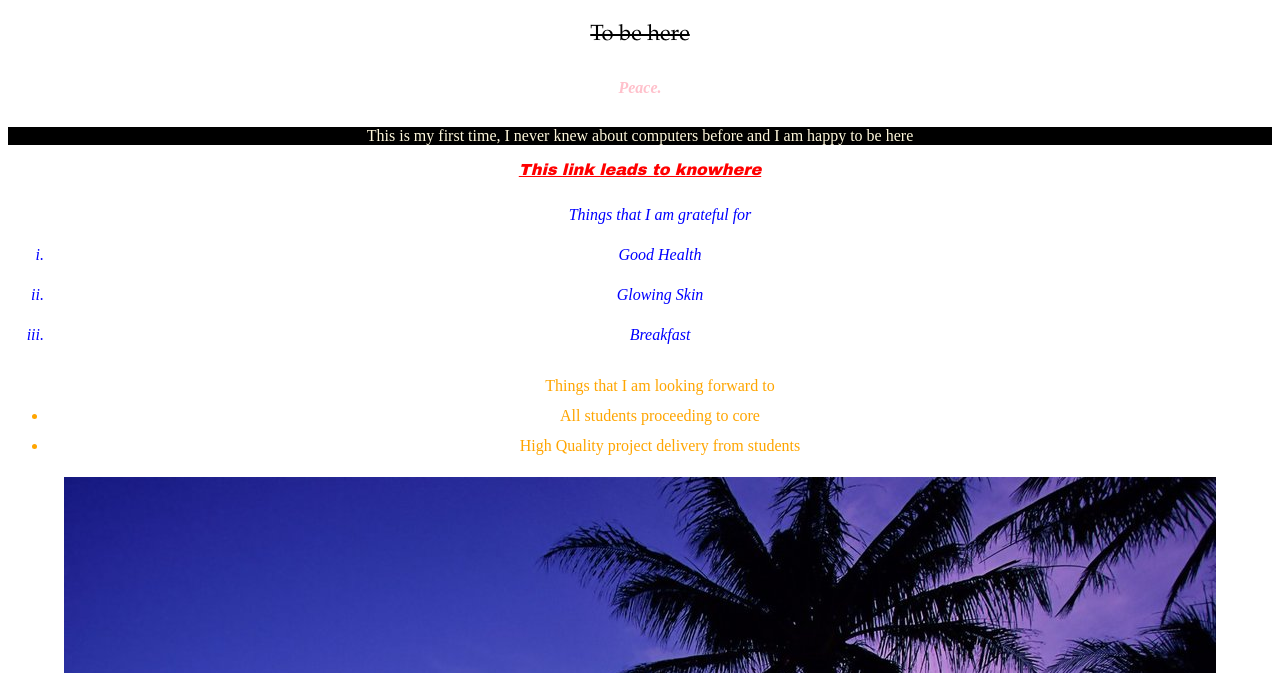
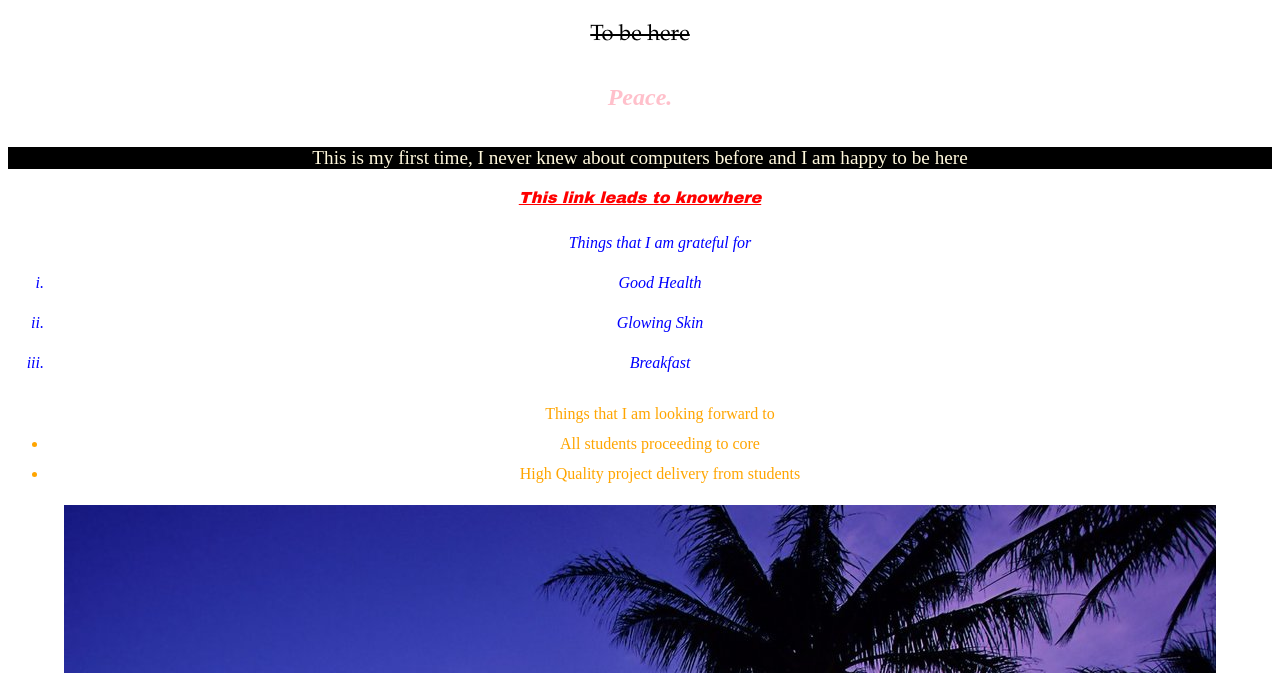
Before and after one commit to kasambuli/Cohort39-Thrashers, a plain HTML site: page index.html in a window 1280 px wide. Shown: the part 127-800 px from the top of the page. Drawn offline with Linux system fonts and the light colour scheme.

Commit message:
modified font-size for the h4 and P elements

```diff
--- a/css/styles.css
+++ b/css/styles.css
@@ -18,6 +18,7 @@ h4 {
     font-style: oblique;
     color: pink;
     line-height: 36px;
+    font-size: 150%;
 }
 
 p {
@@ -25,6 +26,7 @@ p {
     font-family: 'Times New Roman', Times, serif;
     font-size: medium;
     color: cornsilk;
+    font-size: 120%;
 }
 
 h1 {
```
